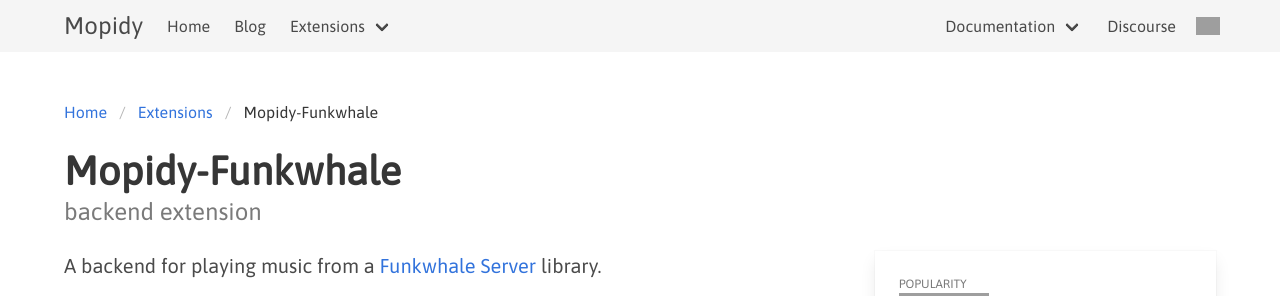
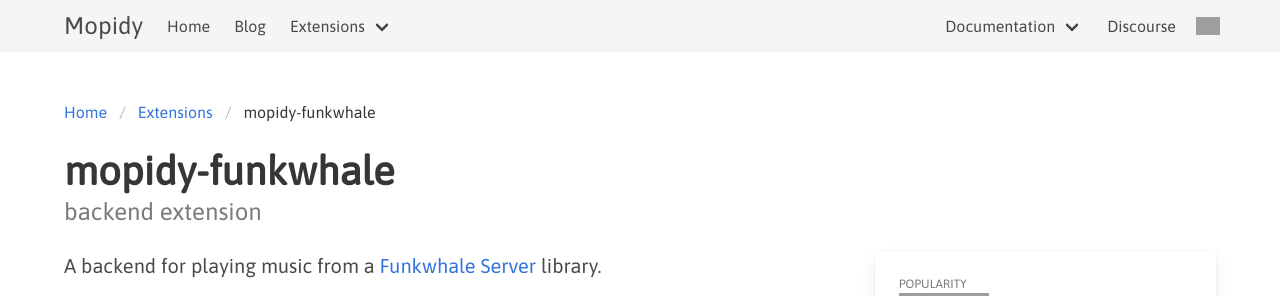
Before and after one commit to mopidy/website, a Jekyll site: the page built from _ext/funkwhale.md, in a window 1280 px wide. Shown: the top 296 px of the page. Built offline with Jekyll 4.4.1, drawn with Linux system fonts in a browser that asks for light colours; grey boxes are pictures that could not be loaded.

```diff
--- a/_ext/funkwhale.md
+++ b/_ext/funkwhale.md
@@ -1,5 +1,5 @@
 ---
-title: Mopidy-Funkwhale
+title: mopidy-funkwhale
 type: backend
 dev:
   gitlab: https://dev.funkwhale.audio/funkwhale/mopidy/
```
